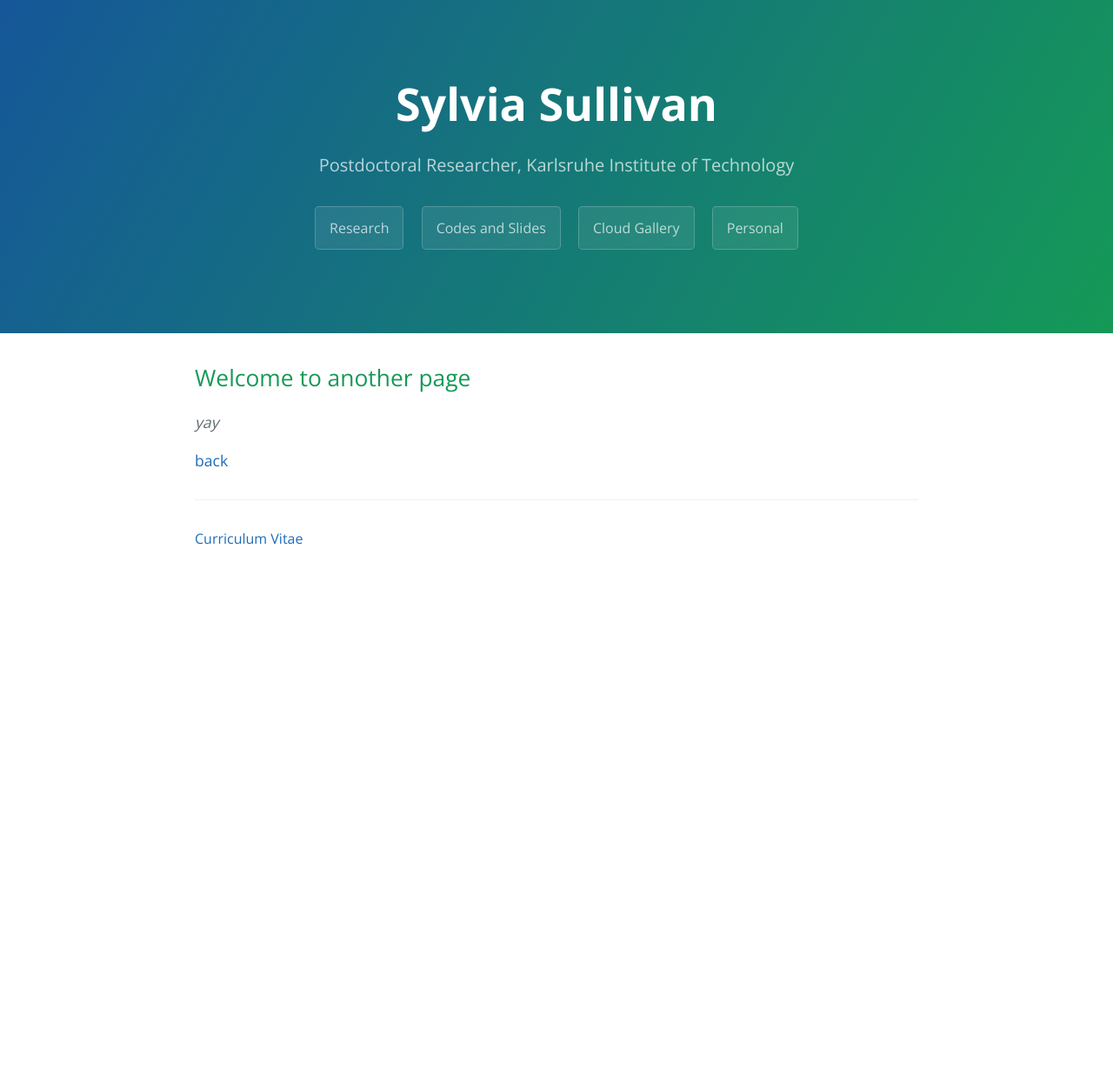
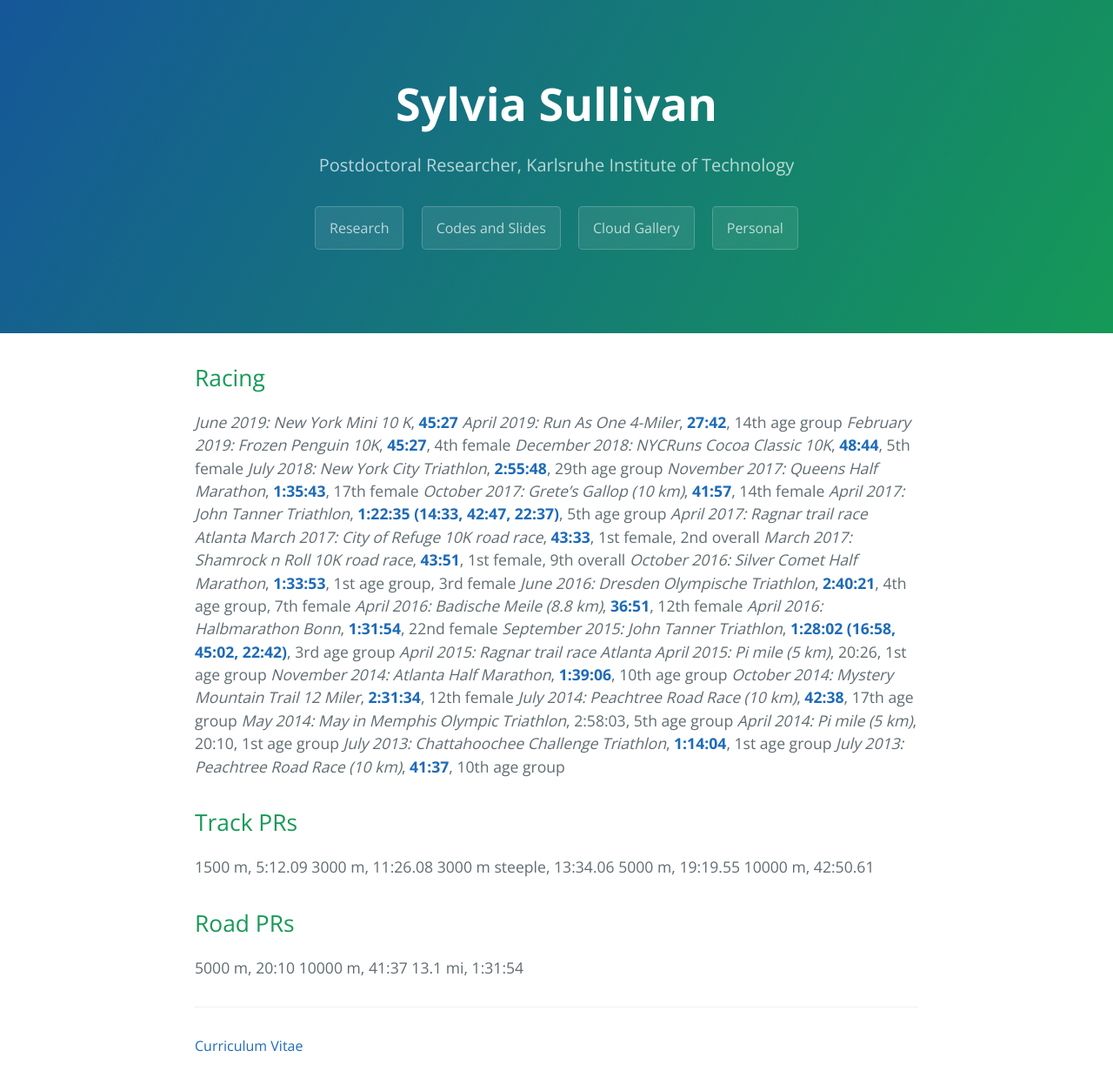
Before and after one commit to sylviasullivan/sylviasullivan.github.io, a Jekyll site: the page built from personal.md, in a window 1280 px wide. Shown: the whole page at 87% size. Built offline with Jekyll 4.4.1, drawn with Linux system fonts in a browser that asks for light colours; before the commit the page ends 900 px from its top, so only the background shows below that.

Commit message:
Racing data

```diff
--- a/personal.md
+++ b/personal.md
@@ -4,8 +4,42 @@ title: Sylvia Sullivan
 description: Postdoctoral Researcher, Karlsruhe Institute of Technology
 ---
 
-## Welcome to another page
+## Racing
 
-_yay_
+*June 2019: New York Mini 10 K*, **[45:27](https://results.nyrr.org/event/19MINI/result/5611)**
+*April 2019: Run As One 4-Miler*, **[27:42](https://results.nyrr.org/event/19RunAsOne/result/8214)**, 14th age group
+*February 2019: Frozen Penguin 10K*, **[45:27](https://nycruns.com/race-results?race=nycruns-frozen-penguin-5k-10k)**, 4th female
+*December 2018: NYCRuns Cocoa Classic 10K*, **[48:44](https://nycruns.com/race-results?race=nycruns-cocoa-classic-5k-10k-2)**, 5th female
+*July 2018: New York City Triathlon*, **[2:55:48](https://www.athlinks.com/event/31638/results/Event/713408/Course/1245503/Bib/1011)**, 29th age group
+*November 2017: Queens Half Marathon*, **[1:35:43](https://nycruns.com/race-results?race=NYCRUNS-queens-half-marathon-2)**, 17th female
+*October 2017: Grete's Gallop (10 km)*, **[41:57](https://liveresults.nyrr.org/e/NYRR-GRETES-2017?_ga=2.186973999.621994189.1506814451-1153180669.1504992468#/tracker/RE6A8LBN)**, 14th female
+*April 2017: John Tanner Triathlon*, **[1:22:35 (14:33, 42:47, 22:37)](https://static1.squarespace.com/static/56a40ec7cbced66ef85dd455/t/5906551aebbd1a679b8044b8/1493587228080/Results+JT17v2.pdf)**, 5th age group
+*April 2017: Ragnar trail race Atlanta*
+*March 2017: City of Refuge 10K road race*, **[43:33](http://www.orionsportstiming.com/results/RefugeRun10KOverall2017.html)**, 1st female, 2nd overall
+*March 2017: Shamrock n Roll 10K road race*, **[43:51](results.active.com/events/junior-league-of-atlanta-13th-annual-shamrock-n-roll-road-race)**, 1st female, 9th overall
+*October 2016: Silver Comet Half Marathon*, **[1:33:53](http://rightontimeproductions.blogspot.com/2016/10/2016-silver-comet-half-marathon-overall.html)**, 1st age group, 3rd female
+*June 2016: Dresden Olympische Triathlon*, **[2:40:21](https://dresden-triathlon.de/)**, 4th age group, 7th female
+*April 2016: Badische Meile (8.8 km)*, **[36:51](https://badischemeile.de/archiv)**, 12th female
+*April 2016: Halbmarathon Bonn*, **[1:31:54](https://results.frielingsdorf-datenservice.de/2016/bonn/)**, 22nd female
+*September 2015: John Tanner Triathlon*, **[1:28:02 (16:58, 45:02, 22:42)](http://static1.squarespace.com/static/56a40ec7cbced66ef85dd455/t/56ae3c91f699bb7d5f4ff10a/1454259346610/Results+JT215+Sheet1.pdf)**, 3rd age group
+*April 2015: Ragnar trail race Atlanta*
+*April 2015: Pi mile (5 km)*, 20:26, 1st age group
+*November 2014: Atlanta Half Marathon*, **[1:39:06](http://static1.squarespace.com/static/56a40ec7cbced66ef85dd455/t/56ae3c91f699bb7d5f4ff10a/1454259346610/Results+JT215+Sheet1.pdf)**, 10th age group
+*October 2014: Mystery Mountain Trail 12 Miler*, **[2:31:34](http://getguts.com/results-top/mystery-mountain-marathon-and-12-miler/94-2014-mystery-mountain-12-miler.html)**, 12th female
+*July 2014: Peachtree Road Race (10 km)*, **[42:38](https://www.trackshackresults.com/peachtree/results/2014/ptresults.php?Link=7&Type=2&Div=S&Ind=22)**, 17th age group
+*May 2014: May in Memphis Olympic Triathlon*, 2:58:03, 5th age group
+*April 2014: Pi mile (5 km)*, 20:10, 1st age group
+*July 2013: Chattahoochee Challenge Triathlon*, **[1:14:04](https://resultscui.active.com/)**, 1st age group
+*July 2013: Peachtree Road Race (10 km)*, **[41:37](https://www.trackshackresults.com/peachtree/results/2013/ptresults.php?Link=1&Type=2&Div=S&Ind=22)**, 10th age group
 
-[back](./)
+## Track PRs
+1500 m, 5:12.09
+3000 m, 11:26.08
+3000 m steeple, 13:34.06
+5000 m, 19:19.55
+10000 m, 42:50.61
+
+## Road PRs
+5000 m, 20:10
+10000 m, 41:37
+13.1 mi, 1:31:54
```
